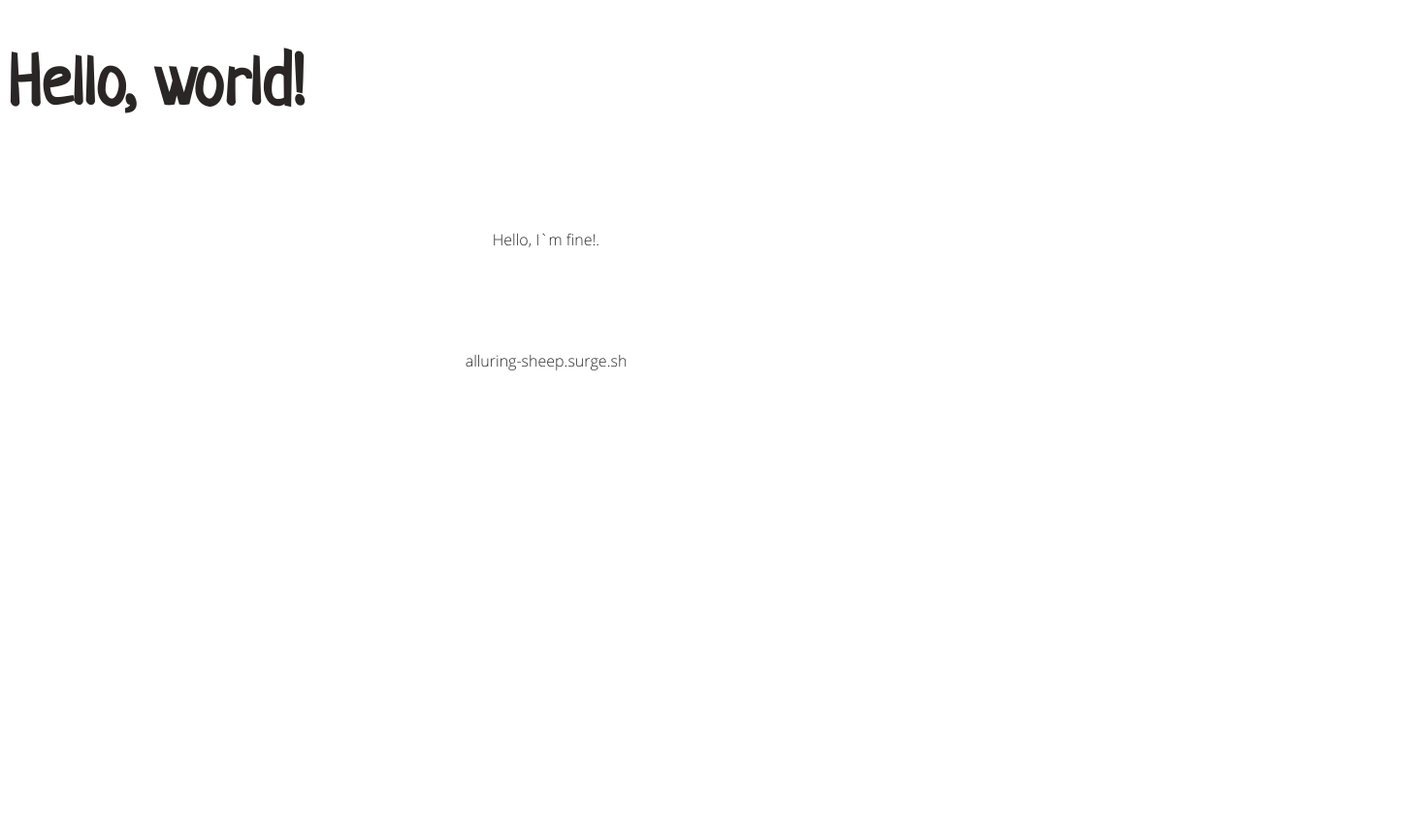
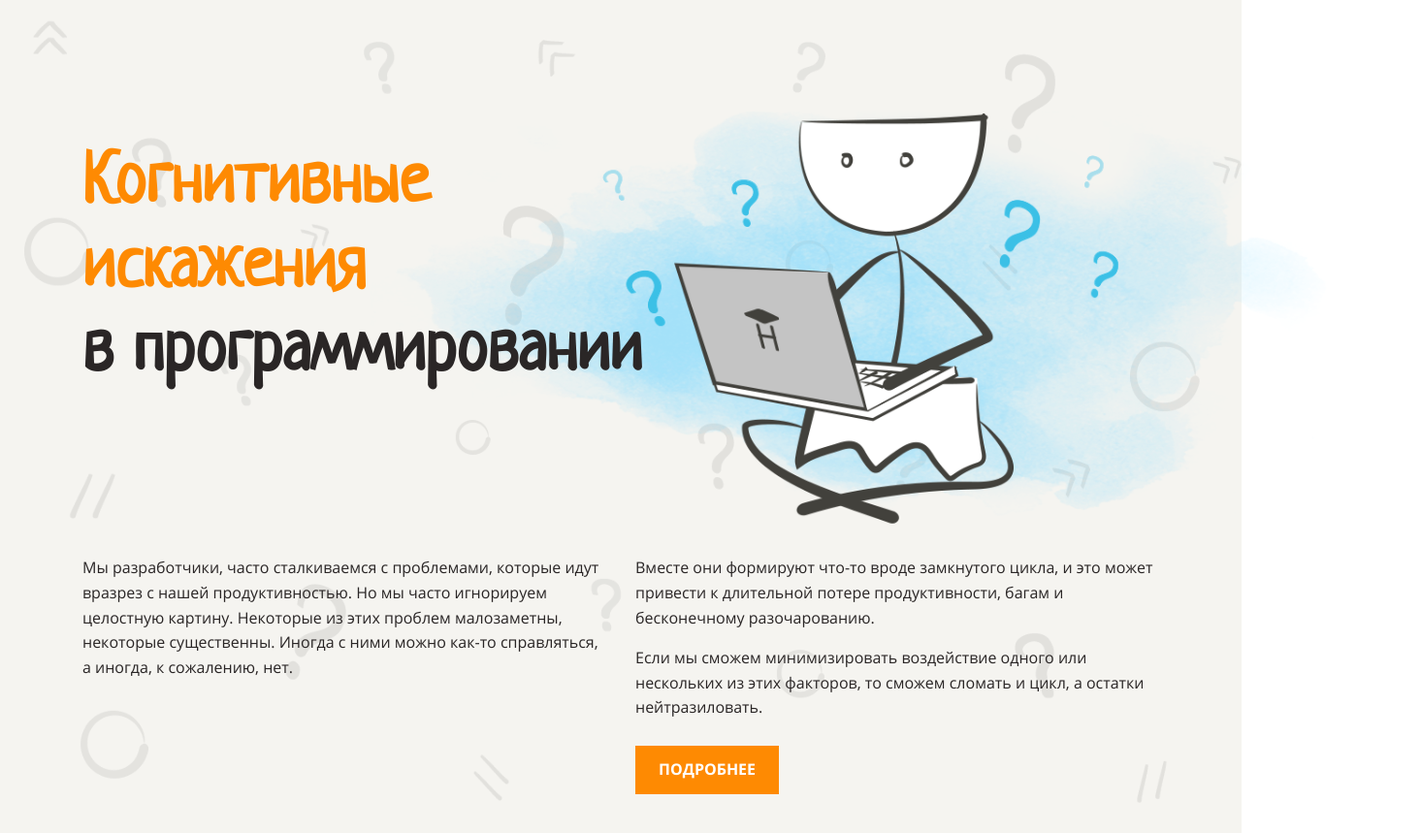
Before and after one commit to ilyasharipov/cognitive-distortions, a website: page src/index.html in a window 1280 px wide. Shown: the whole page at 97% size, 1465 px wide, since content can reach past the window. Before the commit the page ends 800 px from the top, so only its background shows below. Drawn offline with Linux system fonts and the light colour scheme.

Commit message:
The third step is ready.

```diff
--- a/src/index.html
+++ b/src/index.html
@@ -9,22 +9,35 @@
       <title>Когнитивные искажения - 1_hours</title>
   </head>
   <body>
-    <header>
-        <h1>Hello, world!</h1>
+    <header class="section-bg">
+      <div class="container">
+        <h1 class="relative z-index-100"><span class="main-header"> Когнитивные<br> искажения<br></span> в программировании</h1>
+        <img class="main-img" src="img/main.png" alt="Toto is programming.">
+        <div class="mt-150 flex">
+          <div class="item">
+            <p>Мы разработчики, часто сталкиваемся с проблемами, которые идут вразрез с нашей продуктивностью. Но мы часто игнорируем целостную картину. Некоторые из этих проблем малозаметны, некоторые существенны. Иногда с ними можно как-то справляться, а иногда, к сожалению, нет.</p>
+          </div>
+          <div class="item">
+            <p>Вместе они формируют что-то вроде замкнутого цикла, и это может привести к длительной потере продуктивности, багам и бесконечному разочарованию.</p>
+            <p>Если мы сможем минимизировать воздействие одного или нескольких из этих факторов, то сможем сломать и цикл, а остатки нейтразиловать.</p>
+          </div>
+        </div>
+        <a class="button btn-orange main-link-position-absolute" href="#">Подробнее</a>
+      </div>
     </header>
 
-    <main>
-        <section>
-            Hello, I`m fine!.
-        </section>
+<!--    <main>-->
+<!--        <section>-->
+<!--            Hello, I`m fine!.-->
+<!--        </section>-->
 
-        <section>
-            alluring-sheep.surge.sh
-        </section>
-    </main>
+<!--        <section>-->
+<!--            alluring-sheep.surge.sh-->
+<!--        </section>-->
+<!--    </main>-->
 
-    <footer>
+<!--    <footer>-->
 
-    </footer>
+<!--    </footer>-->
   </body>
 </html>
--- a/src/styles/styles.css
+++ b/src/styles/styles.css
@@ -1,4 +1,4 @@
-colours {
+:root {
   --white: #fff;
   --translucent-white: #d7ccc0;
   --light: #f5f4f0;
@@ -16,16 +16,33 @@ colours {
 }
 
 @font-face {
+  font-weight: 400;
   font-family: 'Open Sans';
-  src: url('../fonts/OpenSans/OpenSans-Light.ttf');
+  src: url('../fonts/OpenSans/OpenSans-Regular.ttf');
+}
+
+@font-face {
+  font-weight: 700;
+  font-family: 'Open Sans';
+  src: url('../fonts/OpenSans/OpenSans-Bold.ttf');
 }
 
 body {
-  font: 16px/1.6em 'Open Sans', sans-serif;
-  color: #2A2626;
+  width: 100vw;
+  height: 100vh;
+  margin: 0;
+  padding: 0;
+
+  color: var(--dark);
+  font: 400 16px/1.6em 'Open Sans', sans-serif;
 }
 
-h1, h2, h3, h4, h5, h6 {
+h1,
+h2,
+h3,
+h4,
+h5,
+h6 {
   font-family: 'Neucha', sans-serif;
   line-height: 1.2em;
 }
@@ -42,8 +59,98 @@ h3 {
   font-size: 34px;
 }
 
-section {
-  max-width: 1110px;
-  text-align: center;
-  margin: 100px 0;
+.container {
+  position: relative;
+
+  width: 1110px;
+
+  margin: 0 auto;
+  padding: 100px 0;
 }
+
+.flex {
+  display: flex;
+  gap: 30px;
+}
+
+.item {
+  width: 50%;
+}
+
+.section-bg {
+  position: relative;
+
+  background-color: var(--light);
+}
+
+.section-bg::before {
+  position: absolute;
+  top: 0;
+  right: 0;
+  bottom: 0;
+  left: 0;
+
+  display: block;
+
+  background-image: url('../img/background.png');
+  background-repeat: no-repeat;
+  background-size: cover;
+
+  opacity: 10%;
+
+  content: '';
+}
+
+.main-header {
+  color: var(--main);
+}
+
+.main-img {
+  position: absolute;
+  top: 55px;
+  right: -270px;
+
+  height: 525px;
+}
+
+.mt-150 {
+  margin-top: 150px;
+}
+
+.relative {
+  position: relative;
+
+  display: block;
+}
+
+.z-index-100 {
+  z-index: 100;
+}
+
+.button {
+  display: inline-block;
+
+  box-sizing: border-box;
+
+  padding: 12px 24px;
+
+  color: var(--white);
+
+  font-weight: 700;
+
+  text-transform: uppercase;
+
+  text-decoration: none;
+
+  cursor: pointer;
+}
+
+.main-link-position-absolute {
+  position: absolute;
+  bottom: 40px;
+  left: 570px;
+}
+
+.btn-orange {
+  background-color: var(--main);
+}
```
Also changed, not shown: src/img/background.png (added), src/img/main.png (added). Lines whose indentation alone changed are shown as unchanged.
